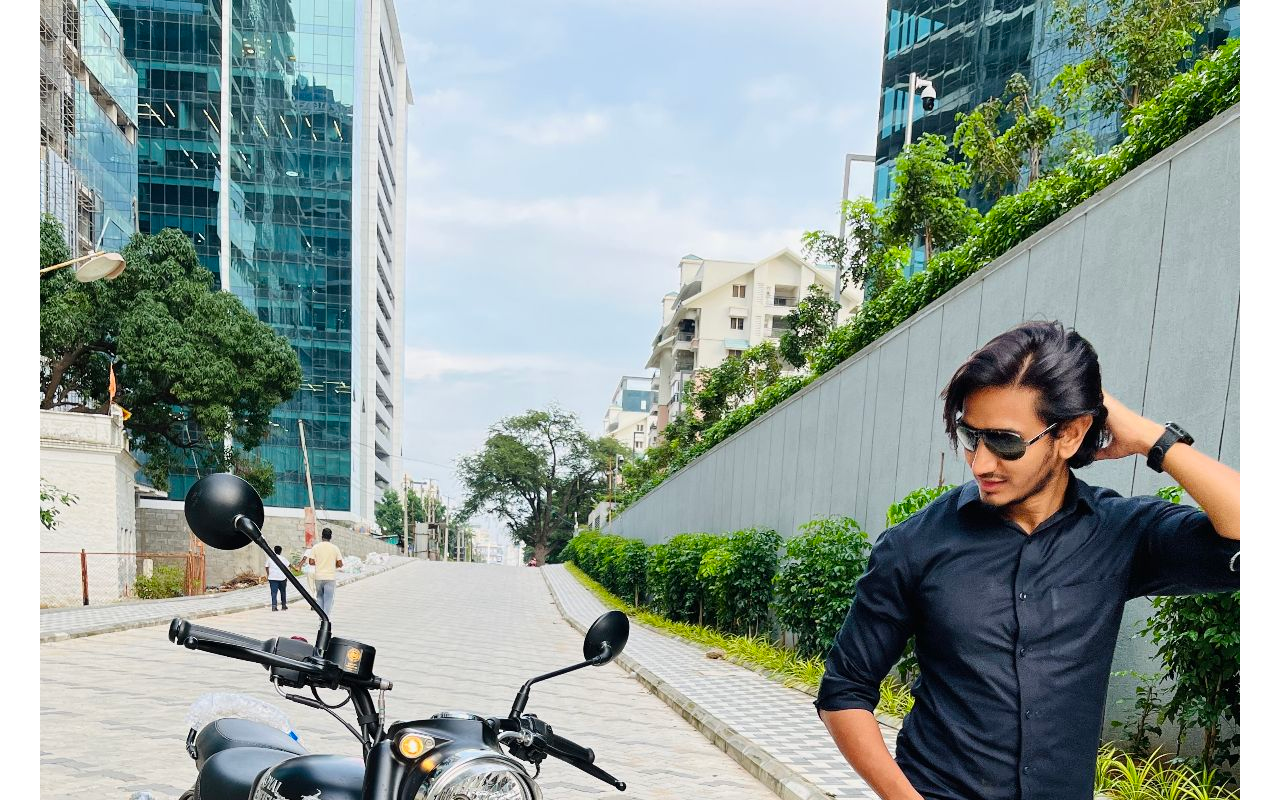
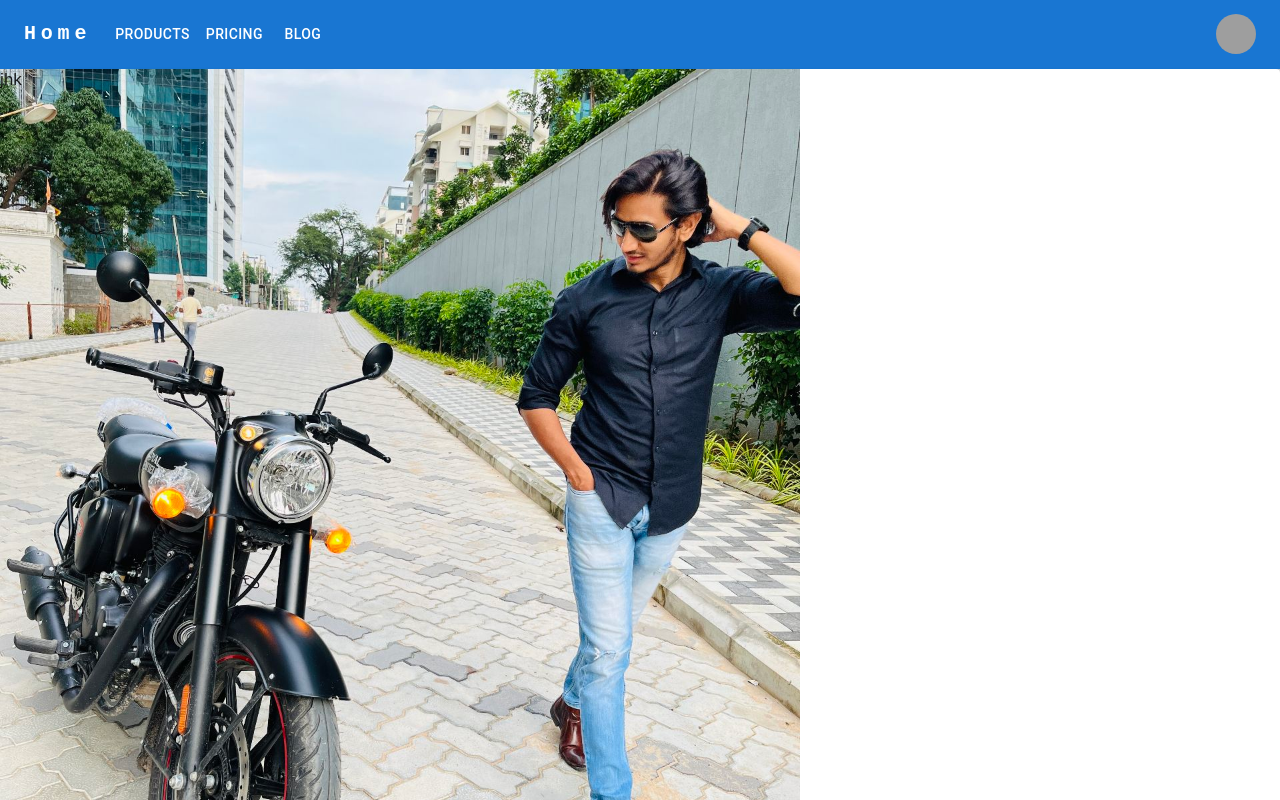
Before and after one commit to skabdulbari/live, a React (Create React App) app: page / in a window 1280 px wide. Shown: the top 800 px of the page. Built offline with nearby package versions, Linux system fonts and the light colour scheme; grey boxes are pictures that could not be loaded.

Commit message:
body added

```diff
--- a/src/App.css
+++ b/src/App.css
@@ -1,6 +1,19 @@
-.App {
-  text-align: center;
-  /* background-image:url("paper.gif"); ; */
+.main-block{
+  height: 1500px;
+}
+.landing-screen{
+/* The image used */
+background-image:url("./assets/images/mypic.jpg"); ;
+ width: 100vh;
+  height: 100vh;
+  object-fit: contain;
+/* Full height */
+/* height: 100%; */
+
+/* Center and scale the image nicely */
+ background-position: center;
+background-repeat: no-repeat;
+background-size: cover;
 }
 
 .App-logo {
--- a/src/App.tsx
+++ b/src/App.tsx
@@ -1,10 +1,18 @@
-import './App.css';
-import mypic from './assets/images/mypic.jpg';
+import "./App.css";
+import Body from './componenets/Body';
+import Footer from './componenets/Footer';
+import ResponsiveAppBar from "./componenets/Navbar";
+// import mypic from './assets/images/mypic.jpg';
 
 function App() {
   return (
-    <div className="App">
-      <img src={mypic} alt="logo" />
+    <div >
+      <div className="main-block">
+        <ResponsiveAppBar />
+        <Body/>
+        <Footer/>
+
+      </div>
     </div>
   );
 }
--- /dev/null
+++ b/src/componenets/Body.tsx
@@ -0,0 +1,18 @@
+import { Card, Grid } from '@mui/material'
+import React from 'react'
+
+const Body = () => {
+  return (
+    <Grid>
+        <Card sx={{ minWidth: 275 }}>
+        <Grid className="right-block">
+          <Grid className="landing-screen">jhk</Grid>
+        </Grid>
+        <Grid className="left-block"></Grid>
+    </Card>
+
+    </Grid>
+  )
+}
+
+export default Body
--- /dev/null
+++ b/src/componenets/Footer.tsx
@@ -0,0 +1,9 @@
+import React from 'react'
+
+const Footer = () => {
+  return (
+    <div>Footer</div>
+  )
+}
+
+export default Footer
--- /dev/null
+++ b/src/componenets/Navbar.tsx
@@ -0,0 +1,163 @@
+import * as React from 'react';
+import AppBar from '@mui/material/AppBar';
+import Box from '@mui/material/Box';
+import Toolbar from '@mui/material/Toolbar';
+import IconButton from '@mui/material/IconButton';
+import Typography from '@mui/material/Typography';
+import Menu from '@mui/material/Menu';
+// import MenuIcon from '@mui/icons-material/Menu';
+import Container from '@mui/material/Container';
+import Avatar from '@mui/material/Avatar';
+import Button from '@mui/material/Button';
+import Tooltip from '@mui/material/Tooltip';
+import MenuItem from '@mui/material/MenuItem';
+// import AdbIcon from '@mui/icons-material/Adb';
+import TwoWheelerIcon from '@mui/icons-material/TwoWheeler';
+import Abd from '../assets/images/A.jpg'
+const pages = ['Products', 'Pricing', 'Blog'];
+const settings = ['Profile', 'Account', 'Dashboard', 'Logout'];
+
+const  ResponsiveAppBar = ()=> {
+  const [anchorElNav, setAnchorElNav] = React.useState<null | HTMLElement>(null);
+  const [anchorElUser, setAnchorElUser] = React.useState<null | HTMLElement>(null);
+
+  const handleOpenNavMenu = (event: React.MouseEvent<HTMLElement>) => {
+    setAnchorElNav(event.currentTarget);
+  };
+  const handleOpenUserMenu = (event: React.MouseEvent<HTMLElement>) => {
+    setAnchorElUser(event.currentTarget);
+  };
+
+  const handleCloseNavMenu = () => {
+    setAnchorElNav(null);
+  };
+
+  const handleCloseUserMenu = () => {
+    setAnchorElUser(null);
+  };
+
+  return (
+    <AppBar position="static">
+
+      <Container maxWidth="xl">
+        <Toolbar disableGutters>
+          <Typography
+            variant="h6"
+            noWrap
+            component="a"
+            href="#app-bar-with-responsive-menu"
+            sx={{
+              mr: 2,
+              display: { xs: 'none', md: 'flex' },
+              fontFamily: 'monospace',
+              fontWeight: 700,
+              letterSpacing: '.3rem',
+              color: 'inherit',
+              textDecoration: 'none',
+            }}
+          >
+            Home
+          </Typography>
+
+          <Box sx={{ flexGrow: 1, display: { xs: 'flex', md: 'none' } }}>
+            <IconButton
+              size="large"
+              aria-label="account of current user"
+              aria-controls="menu-appbar"
+              aria-haspopup="true"
+              onClick={handleOpenNavMenu}
+              color="inherit"
+            >
+              {/* <MenuIcon /> */}
+            </IconButton>
+            <Menu
+              id="menu-appbar"
+              anchorEl={anchorElNav}
+              anchorOrigin={{
+                vertical: 'bottom',
+                horizontal: 'left',
+              }}
+              keepMounted
+              transformOrigin={{
+                vertical: 'top',
+                horizontal: 'left',
+              }}
+              open={Boolean(anchorElNav)}
+              onClose={handleCloseNavMenu}
+              sx={{
+                display: { xs: 'block', md: 'none' },
+              }}
+            >
+              {pages.map((page) => (
+                <MenuItem key={page} onClick={handleCloseNavMenu}>
+                  <Typography textAlign="center">{page}</Typography>
+                </MenuItem>
+              ))}
+            </Menu>
+          </Box>
+          {/* <AdbIcon sx={{ display: { xs: 'flex', md: 'none' }, mr: 1 }} /> */}
+          <Typography
+            variant="h5"
+            noWrap
+            component="a"
+            href="#app-bar-with-responsive-menu"
+            sx={{
+              mr: 2,
+              display: { xs: 'flex', md: 'none' },
+              flexGrow: 1,
+              fontFamily: 'monospace',
+              fontWeight: 700,
+              letterSpacing: '.3rem',
+              color: 'inherit',
+              textDecoration: 'none',
+            }}
+          >
+            LOGO
+          </Typography>
+          <Box sx={{ flexGrow: 1, display: { xs: 'none', md: 'flex' } }}>
+            {pages.map((page) => (
+              <Button
+                key={page}
+                onClick={handleCloseNavMenu}
+                sx={{ my: 2, color: 'white', display: 'block' }}
+              >
+                {page}
+              </Button>
+            ))}
+          </Box>
+
+          <Box sx={{ flexGrow: 0 }}>
+            <Tooltip title="Open settings">
+              <IconButton onClick={handleOpenUserMenu} sx={{ p: 0 }}>
+                <Avatar alt="Remy Sharp" src="/static/images/avatar/2.jpg" />
+              </IconButton>
+            </Tooltip>
+            <Menu
+              sx={{ mt: '45px' }}
+              id="menu-appbar"
+              anchorEl={anchorElUser}
+              anchorOrigin={{
+                vertical: 'top',
+                horizontal: 'right',
+              }}
+              keepMounted
+              transformOrigin={{
+                vertical: 'top',
+                horizontal: 'right',
+              }}
+              open={Boolean(anchorElUser)}
+              onClose={handleCloseUserMenu}
+            >
+              {settings.map((setting) => (
+                <MenuItem key={setting} onClick={handleCloseUserMenu}>
+                  <Typography textAlign="center">{setting}</Typography>
+                </MenuItem>
+              ))}
+            </Menu>
+          </Box>
+        </Toolbar>
+      </Container>
+    </AppBar>
+  );
+}
+export default ResponsiveAppBar;
--- /dev/null
+++ b/src/services/api.ts
@@ -0,0 +1,3 @@
+export const api ={
+
+}
```
Also changed, not shown: package.json (+8 -0 lines), src/componenets/Header.tsx (added, +9 -0 lines), src/assets/images/A.jpg (added), 1 other file (tests, documents, lock files or other folders).
